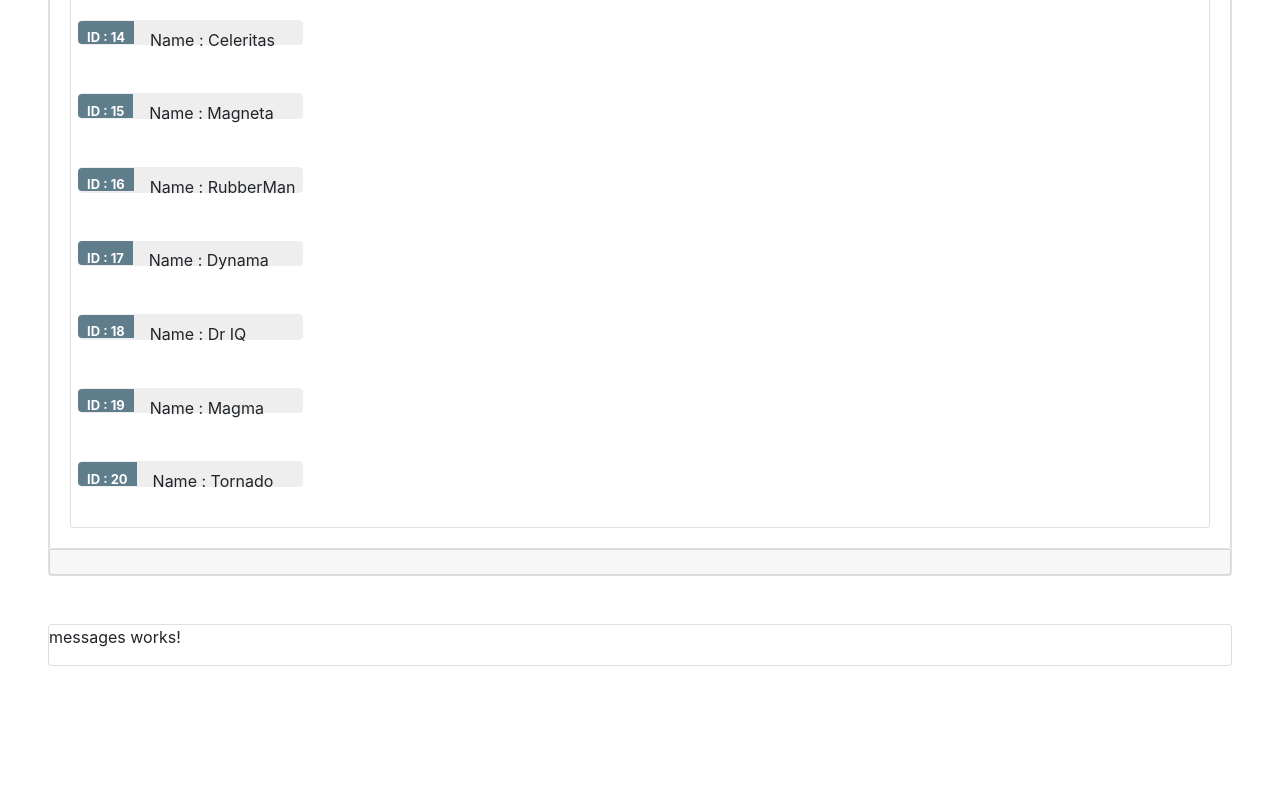
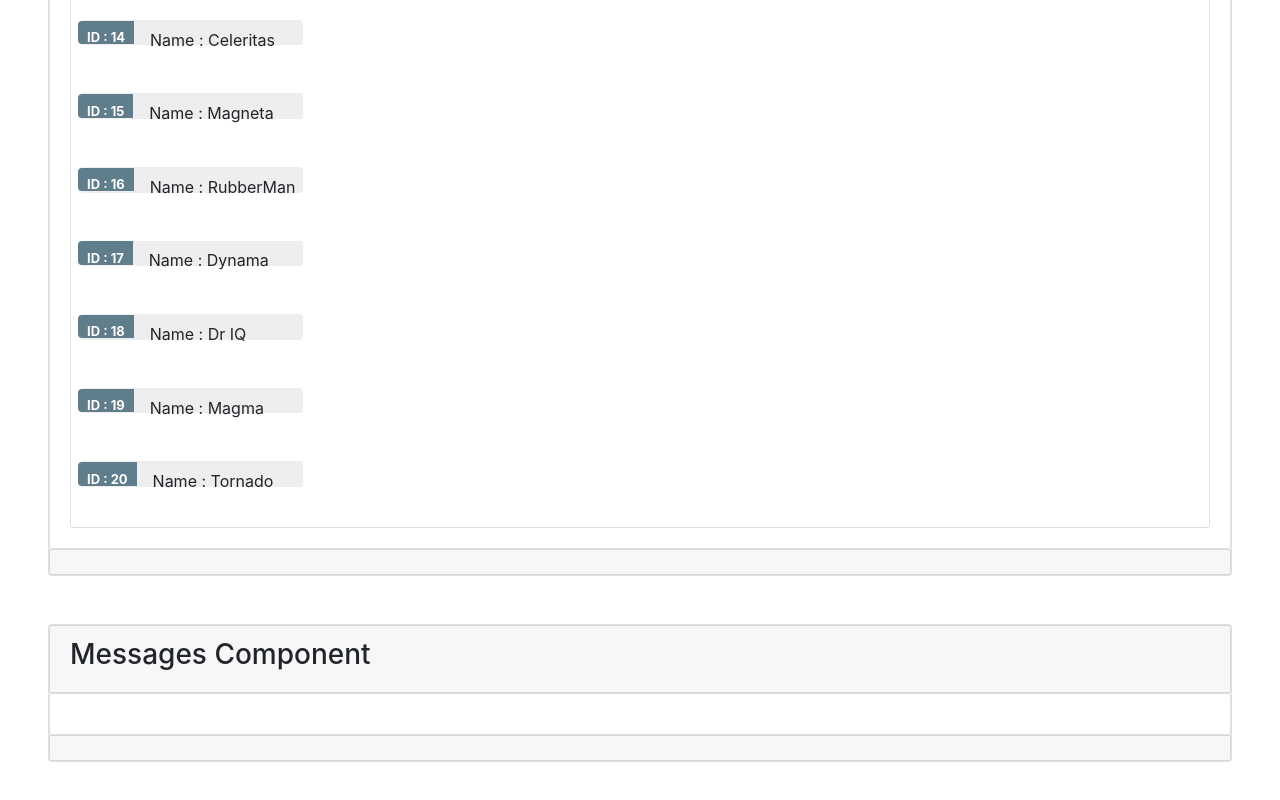
Before and after one commit to code2shank/Hero6, an Angular app in the folder HeroApp/ClientApp/: page / in a window 1280 px wide. Shown: the part 474-1274 px from the top of the page. Before the commit the page ends 1188 px from the top, so only its background shows below. Built offline with nearby package versions, Linux system fonts and the light colour scheme.

Commit message:
edited messages component html created message service implemented message service

```diff
--- a/HeroApp/ClientApp/src/app/messages/messages.component.html
+++ b/HeroApp/ClientApp/src/app/messages/messages.component.html
@@ -1,3 +1,12 @@
-<p>
-  messages works!
-</p>
+<div class="card card-header">
+  <h3>Messages Component</h3>
+</div>
+
+<div class="card card-body">
+
+
+</div>
+
+<div class="card card-footer">
+
+</div>
```
Also changed, not shown: HeroApp/ClientApp/src/app/core/services/message.service.ts (added, +21 -0 lines), 1 other file (tests, documents, lock files or other folders).
